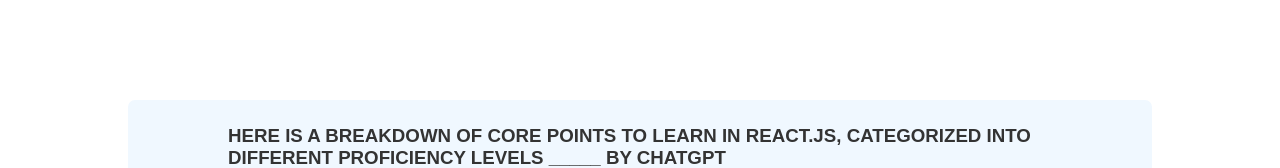
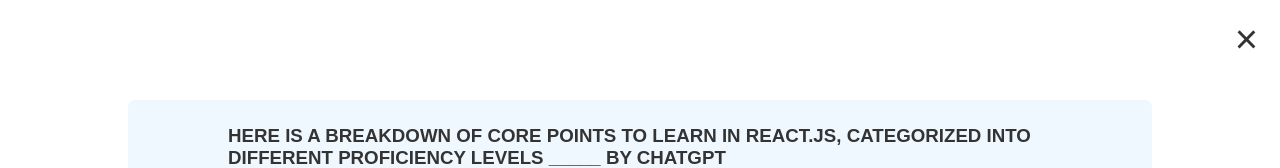
Before and after one commit to sgc93/Simple-React-Projects, a React (Create React App) app in the folder the-steps/: page / in a window 1280 px wide. Shown: the top 168 px of the page. Built offline with nearby package versions, Linux system fonts and the light colour scheme.

Commit message:
handling close buttn

```diff
--- a/the-steps/src/App.js
+++ b/the-steps/src/App.js
@@ -24,8 +24,9 @@
 ];
 
 export default function App() {
-	let [step, setStep] = useState(1);
-	let [remainingSteps, setRemainingSteps] = useState(19);
+	const [step, setStep] = useState(1);
+	const [remainingSteps, setRemainingSteps] = useState(19);
+	const [isOpen, setIsOpen] = useState(true);
 
 	function handlePrevious() {
 		if (step > 1) {
@@ -41,7 +42,14 @@
 		}
 	}
 
+	function handleClose() {
+		setIsOpen(!isOpen);
+	}
+
 	return (
+		<>
+			<CloseBtn handleClose={handleClose} />
+			{isOpen && (
 				<div className="steps">
 					<Header />
 					<div className="content">
@@ -52,6 +60,16 @@
 						<Buttons handlePrevious={handlePrevious} handleNext={handleNext} />
 					</div>
 				</div>
+			)}
+		</>
+	);
+}
+
+function CloseBtn({ handleClose }) {
+	return (
+		<button className="close" onClick={handleClose}>
+			&times;
+		</button>
 	);
 }
 
```
Lines whose indentation alone changed are shown as unchanged.
